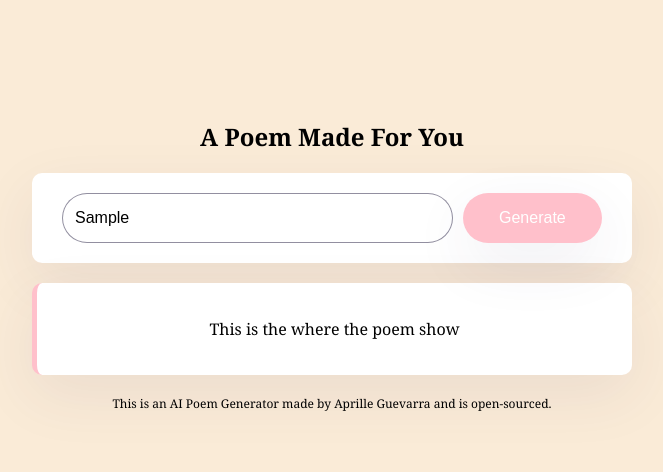
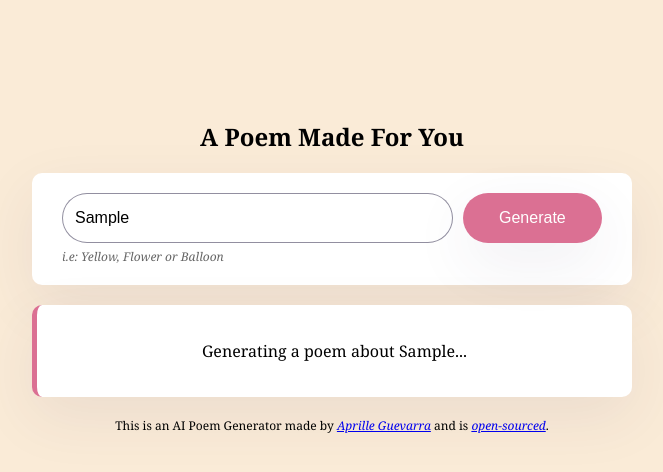
Before and after one commit to aprilleg/AI-Poem-Generator, a plain HTML site: page index.html in a window 1280 px wide. Both pictures are taken after typing "Sample" into the empty fields and a click on the input "Generate". Shown: the whole page, without its empty margins (308-971 px from the left). Drawn offline with nearby package versions, Linux system fonts and the light colour scheme; no server answers.

Commit message:
Added animation, user experience and polished css

```diff
--- a/index.html
+++ b/index.html
@@ -6,20 +6,37 @@
     <link rel="stylesheet" href="src/poem.css" />
     <script src="https://unpkg.com/typewriter-effect@latest/dist/core.js"></script>
     <script src="https://cdn.jsdelivr.net/npm/axios@1.6.7/dist/axios.min.js"></script>
+    <link
+      rel="stylesheet"
+      href="https://cdnjs.cloudflare.com/ajax/libs/animate.css/4.1.1/animate.min.css"
+    />
     <title>AI Poem Generator</title>
   </head>
   <body>
     <div class="container">
-    <header>A Poem Made For You</header>
-    <form id="poem-form">
-      <input type="text" placeholder="Enter a topic" autocomplete="off" autofocus required class="topic" id="topic"/>
-      <input type="submit" value="Generate" class="submit-topic">
-    </form>
+      <header>A Poem Made For You</header>
+      <div class="form-container">
+        <form id="poem-form">
+          <input
+            type="text"
+            placeholder="Enter a topic"
+            autocomplete="off"
+            autofocus
+            autocomplete="off"
+            required
+            class="topic"
+            id="topic"
+          />
+          <input type="submit" value="Generate" class="submit-topic" />
+        </form>
+        <p>i.e: Yellow, Flower or Balloon</p>
+      </div>
 
-    <div class="poem-result" id="poem-result">This is the where the poem show</div>
-    <footer>
-      This is an AI Poem Generator made by Aprille Guevarra and is open-sourced.
-    </footer>
+      <div class="poem-result hidden" id="poem-result"></div>
+      <footer>
+        This is an AI Poem Generator made by <a href="https://github.com/aprilleg" target="_blank">Aprille Guevarra</a> and is
+        <a href="https://github.com/aprilleg/AI-Poem-Generator" target="_blank">open-sourced</a>.
+      </footer>
     </div>
     <script src="src/poem.js"></script>
   </body>
--- a/src/poem.css
+++ b/src/poem.css
@@ -1,6 +1,6 @@
 body {
   background-color: antiquewhite;
-  font-family: Georgia, 'Times New Roman', Times, serif;
+  font-family: Georgia, "Times New Roman", Times, serif;
 }
 header {
   font-size: 24px;
@@ -12,15 +12,24 @@ header {
   margin: 120px auto;
   max-width: 600px;
 }
-form {
+.form-container {
   background-color: white;
-  padding:20px 30px;
+  padding: 20px 30px;
   border-radius: 10px;
-  display: flex;
-  justify-content: space-between;
   box-shadow: 0px 20px 60px rgba(65, 50, 100, 0.08);
   width: 100%;
   box-sizing: border-box;
+}
+form {
+  display: flex;
+  justify-content: space-between;
+}
+p {
+  opacity: 0.6;
+  font-size: 12px;
+  font-style: italic;
+  margin-top: 5px;
+  margin-bottom: 0;
 }
 .topic {
   font-size: 16px;
@@ -38,9 +47,13 @@ form {
   border-radius: 50px;
   border: none;
   box-shadow: 0px 20px 60px rgba(65, 50, 100, 0.08);
-  background-color: pink;
+  background-color: palevioletred;
   color: white;
   margin-left: 10px;
+  transition: 200ms ease-in-out;
+}
+.submit-topic:hover {
+  background-color: pink;
 }
 
 .poem-result {
@@ -52,8 +65,11 @@ form {
   padding: 30px;
   text-align: center;
   box-sizing: border-box;
-  border-left: 5px solid pink;
+  border-left: 5px solid palevioletred;
   box-shadow: 0px 20px 60px rgba(65, 50, 100, 0.08);
+}
+.hidden {
+  display: none;
 }
 
 .poem-result strong {
@@ -66,3 +82,7 @@ footer {
   font-size: 12px;
   margin-top: 20px;
 }
+
+a {
+  font-style: italic;
+}
--- a/src/poem.js
+++ b/src/poem.js
@@ -1,4 +1,4 @@
-function showPoem(response){
+function showPoem(response) {
   new Typewriter("#poem-result", {
     strings: response.data.answer,
     autoStart: true,
@@ -11,12 +11,16 @@ function generatePoem(event) {
   event.preventDefault();
 
   let apiKey = "3b40dec40fdfb23oc0442e98b7f7at2b";
-  let context = "You are a professional Poet, who can write amazing short poems in any topic.Separate each line with <br /> and at the end of the poem, insert <br  /> then insert below `by SheCodes AI` using <strong></strong> element";
+  let context =
+    "You are a poet who writes short poems on any topic.Each line should end with <br />.After the poem, add <br /> and then write by SheCodes AI using the <strong> tag";
   let topic = document.querySelector("#topic");
   let prompt = `Write a short poem about ${topic.value}`;
+  let formattedTopic =
+    topic.value.charAt(0).toUpperCase() + topic.value.slice(1).toLowerCase();
   let apiURL = `https://api.shecodes.io/ai/v1/generate?prompt=${prompt}&context=${context}&key=${apiKey}`;
   let poemResult = document.querySelector("#poem-result");
-  console.log("Generating a poem for you")
+  poemResult.classList.remove("hidden");
+  poemResult.innerHTML = `<div class="animate__heartBeat">Generating a poem about ${formattedTopic}...</div>`;
   axios.get(apiURL).then(showPoem);
 }
 
```
Lines whose indentation alone changed are shown as unchanged.
